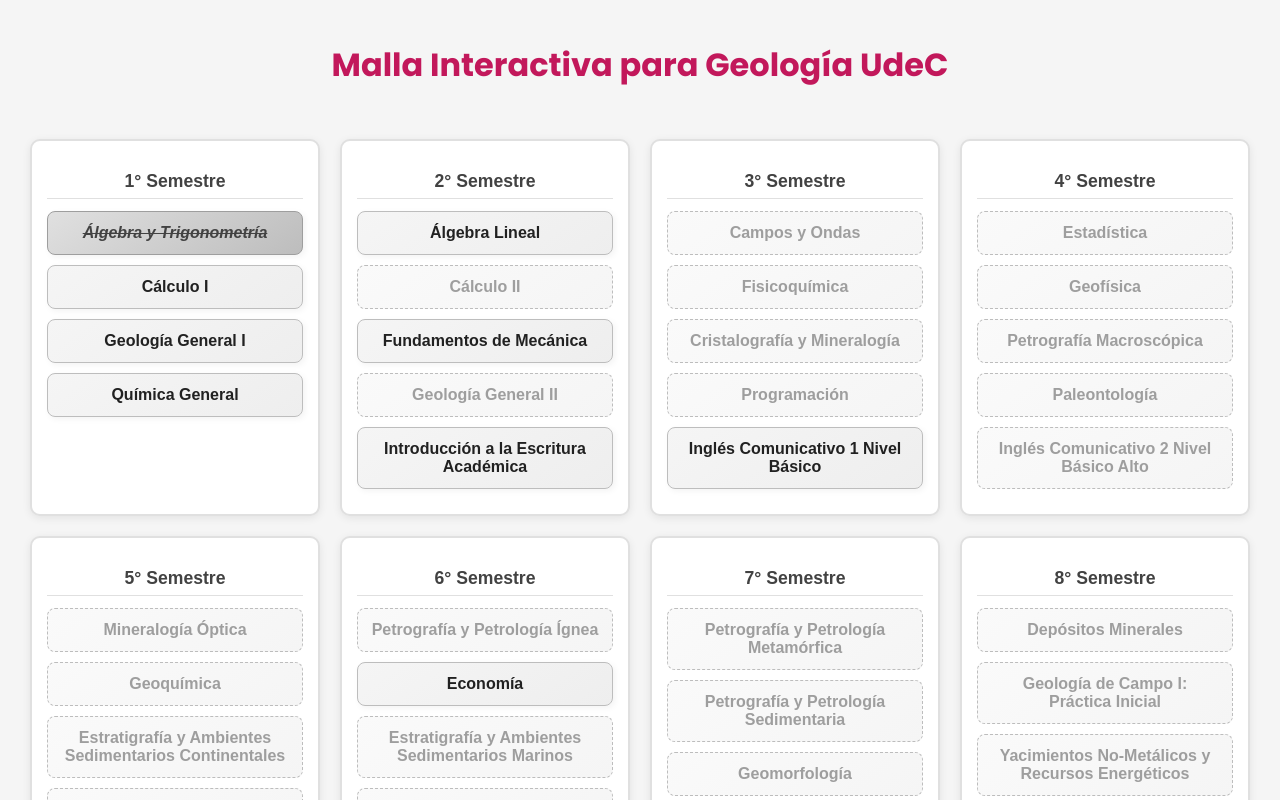
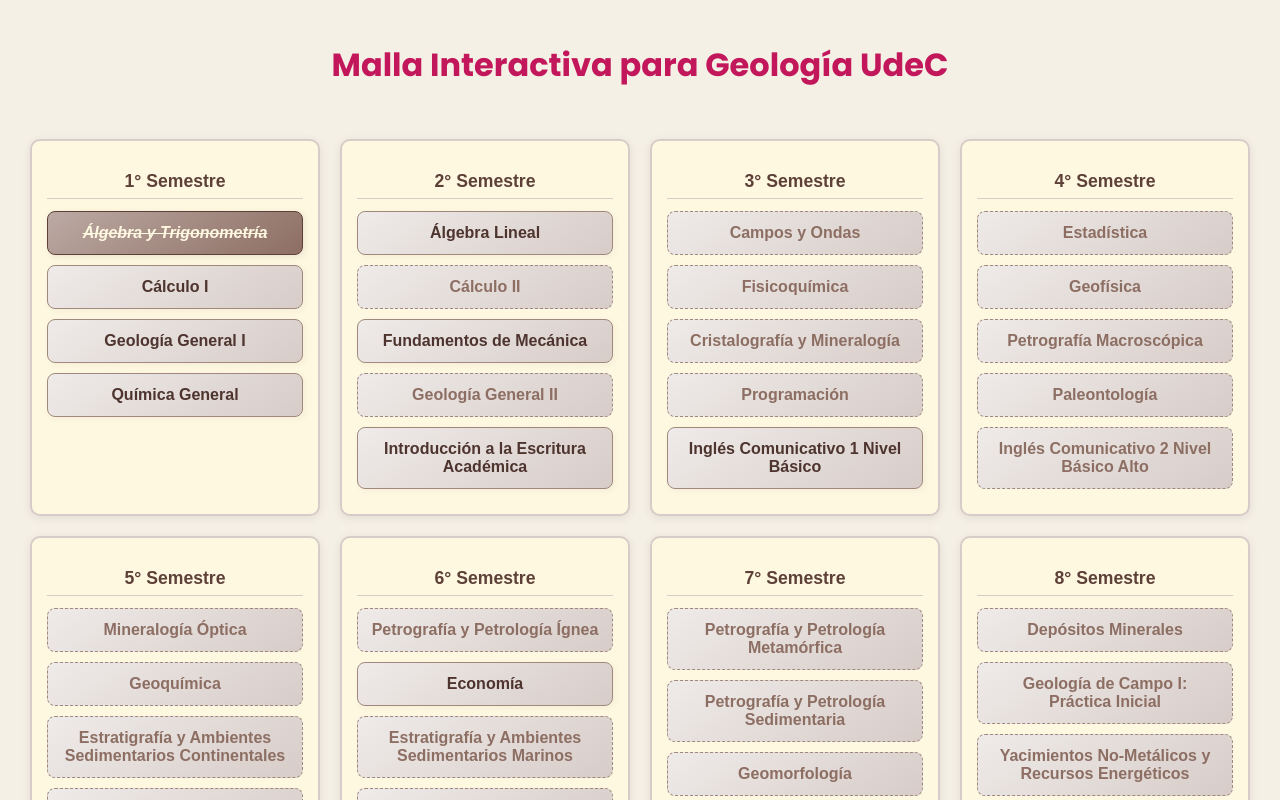
Before and after one commit to rrroxio/Malla-Curricular-Geolog-a-UdeC, a plain HTML site: page index.html in a window 1280 px wide. Both pictures are taken after a click on the element "Álgebra y Trigonometría". Shown: the top 800 px of the page. Drawn offline with Linux system fonts and the light colour scheme.

Commit message:
estilos.css

```diff
--- a/estilos.css
+++ b/estilos.css
@@ -1,6 +1,6 @@
 body {
   font-family: Arial, sans-serif;
-  background-color: #f5f5f5; /* Gris claro para el fondo */
+  background-color: #f5f0e6; /* Beige claro para el fondo */
   margin: 0;
   padding: 20px;
   overflow-x: hidden;
@@ -9,7 +9,7 @@
 h1 {
   font-family: 'Poppins', sans-serif;
   font-weight: 700;
-  color: #333333; /* Gris oscuro para el título */
+  color: #3e2723; /* Marrón oscuro para el título */
   text-align: center;
   margin-bottom: 40px;
 }
@@ -24,67 +24,67 @@
 }
 
 .semestre {
-  background-color: #ffffff; /* Blanco puro para los semestres */
-  border: 2px solid #e0e0e0; /* Gris muy claro para el borde */
+  background-color: #fff8e1; /* Beige muy claro */
+  border: 2px solid #d7ccc8; /* Marrón claro para el borde */
   border-radius: 10px;
   padding: 15px;
-  box-shadow: 0 2px 8px rgba(0, 0, 0, 0.08); /* Sombra más sutil */
+  box-shadow: 0 2px 8px rgba(62, 39, 35, 0.1); /* Sombra marrón suave */
   break-inside: avoid;
 }
 
 .semestre h2 {
   text-align: center;
-  color: #424242; /* Gris oscuro */
+  color: #5d4037; /* Marrón medio */
   font-size: 1.1em;
   margin-bottom: 12px;
-  border-bottom: 1px solid #e0e0e0;
+  border-bottom: 1px solid #d7ccc8;
   padding-bottom: 6px;
 }
 
 .ramo {
-  background: linear-gradient(145deg, #f5f5f5, #eeeeee); /* Gradiente de grises */
-  border: 1px solid #bdbdbd; /* Gris medio para el borde */
+  background: linear-gradient(145deg, #efebe9, #d7ccc8); /* Gradiente de marrones claros */
+  border: 1px solid #a1887f; /* Marrón medio */
   border-radius: 8px;
   padding: 12px;
   margin-bottom: 10px;
   text-align: center;
   cursor: pointer;
-  color: #212121; /* Gris casi negro para el texto */
+  color: #4e342e; /* Marrón oscuro */
   font-weight: 600;
-  box-shadow: 2px 2px 6px rgba(0, 0, 0, 0.05);
+  box-shadow: 2px 2px 6px rgba(62, 39, 35, 0.05);
   transition: all 0.3s ease;
   user-select: none;
 }
 
 .ramo:hover {
-  background: linear-gradient(145deg, #eeeeee, #e0e0e0);
-  box-shadow: 3px 3px 8px rgba(0, 0, 0, 0.1);
-  color: #000000; /* Negro puro al hover */
+  background: linear-gradient(145deg, #d7ccc8, #bcaaa4);
+  box-shadow: 3px 3px 8px rgba(62, 39, 35, 0.1);
+  color: #3e2723; /* Marrón más oscuro al hover */
   transform: translateY(-2px);
 }
 
 .ramo:active {
-  box-shadow: inset 2px 2px 4px rgba(0, 0, 0, 0.1);
+  box-shadow: inset 2px 2px 4px rgba(62, 39, 35, 0.1);
   transform: translateY(1px);
 }
 
 .ramo.bloqueado {
-  background-color: #fafafa;
-  color: #9e9e9e; /* Gris claro para texto bloqueado */
+  background-color: #efebe9;
+  color: #8d6e63; /* Marrón claro para texto bloqueado */
   border-style: dashed;
-  border-color: #bdbdbd;
+  border-color: #a1887f;
   cursor: not-allowed;
   box-shadow: none;
-  background: linear-gradient(145deg, #fafafa, #f5f5f5);
+  background: linear-gradient(145deg, #efebe9, #d7ccc8);
 }
 
 .ramo.aprobado {
-  background: linear-gradient(145deg, #e0e0e0, #bdbdbd) !important;
-  color: #424242;
-  border-color: #9e9e9e;
+  background: linear-gradient(145deg, #bcaaa4, #8d6e63) !important;
+  color: #fff8e1; /* Texto claro sobre fondo oscuro */
+  border-color: #5d4037;
   text-decoration: line-through;
   font-style: italic;
-  box-shadow: 2px 2px 6px rgba(0, 0, 0, 0.05);
+  box-shadow: 2px 2px 6px rgba(62, 39, 35, 0.1);
 }
 
 /* Media queries para ajustes responsivos */
```
